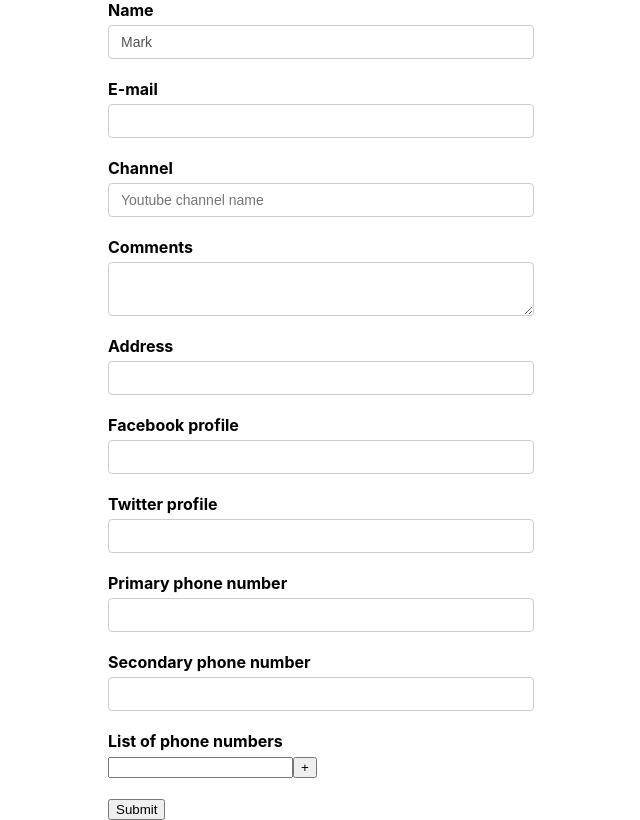
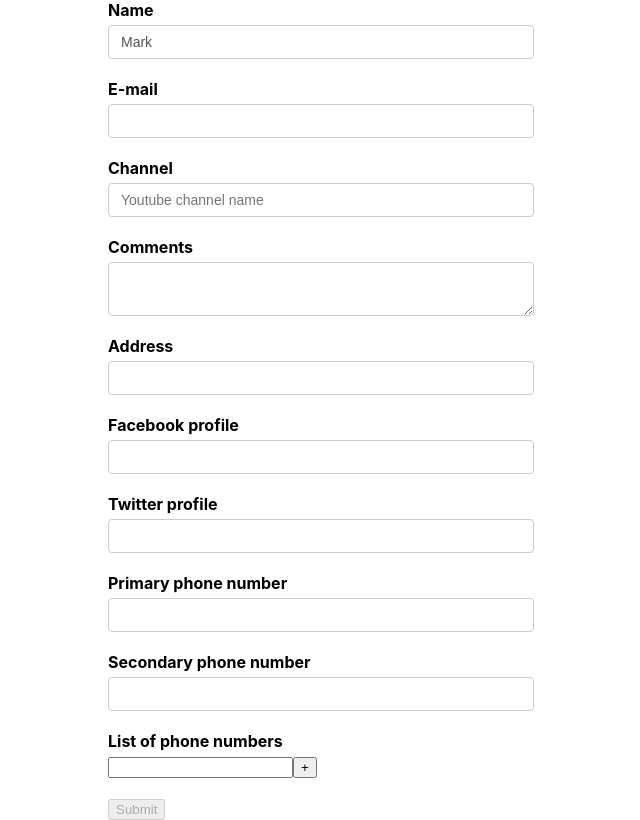
Before and after one commit to mecramer/formik-complete-examples, a React (Create React App) app: page / in a window 1280 px wide. Shown: the whole page, without its empty margins (319-959 px from the left). Built offline with nearby package versions, Linux system fonts and the light colour scheme.

Commit message:
Controlling the Submit button
Controls for disabling the submit button if either the fields are all not valid, or the data is submitting.

```diff
--- a/src/components/YoutubeForm.js
+++ b/src/components/YoutubeForm.js
@@ -21,8 +21,11 @@ const initialValues = {
 }
 
 // formiks onSubmit receives the values of the form as its argument
-const onSubmit = (values) => {
+// onSubmitProps is a random name, it could have been props
+const onSubmit = (values, onSubmitProps) => {
     console.log('Form data', values)
+    console.log('submit props', onSubmitProps)
+    onSubmitProps.setSubmitting(false)
 }
 
 // yup's validation schema object
@@ -45,7 +48,6 @@ const validateComments = (value) => {
     }
     return error
 }
-
 function YoutubeForm () {
     return (
         <Formik
@@ -53,7 +55,9 @@ function YoutubeForm () {
             validationSchema={validationSchema}
             onSubmit={onSubmit}
         >
-            {/* Formik provides a submission helper function, handleSubmit */}
+            {(formik) => {
+                console.log('Formik props', formik)
+                return (
                     <Form>
                         <div className='form-control'>
                             <label htmlFor='name'>Name</label>
@@ -152,7 +156,10 @@ function YoutubeForm () {
                                                 <div key={index}>
                                                     <Field name={`phNumbers[${index}]`} />
                                                     {index > 0 && (
-                                                <button type='button' onClick={() => remove(index)}>
+                                                        <button
+                                                            type='button'
+                                                            onClick={() => remove(index)}
+                                                        >
                                                             {' '}
                                                             -{' '}
                                                         </button>
@@ -169,8 +176,15 @@ function YoutubeForm () {
                             </FieldArray>
                         </div>
 
-                <button type='submit'>Submit</button>
+                        <button
+                            type='submit'
+                            disabled={!(formik.dirty && formik.isValid) || formik.isSubmitting}
+                        >
+                            Submit
+                        </button>
                     </Form>
+                )
+            }}
         </Formik>
     )
 }
```
Also changed, not shown: 1 other file (tests, documents, lock files or other folders). Lines whose indentation alone changed are shown as unchanged.
